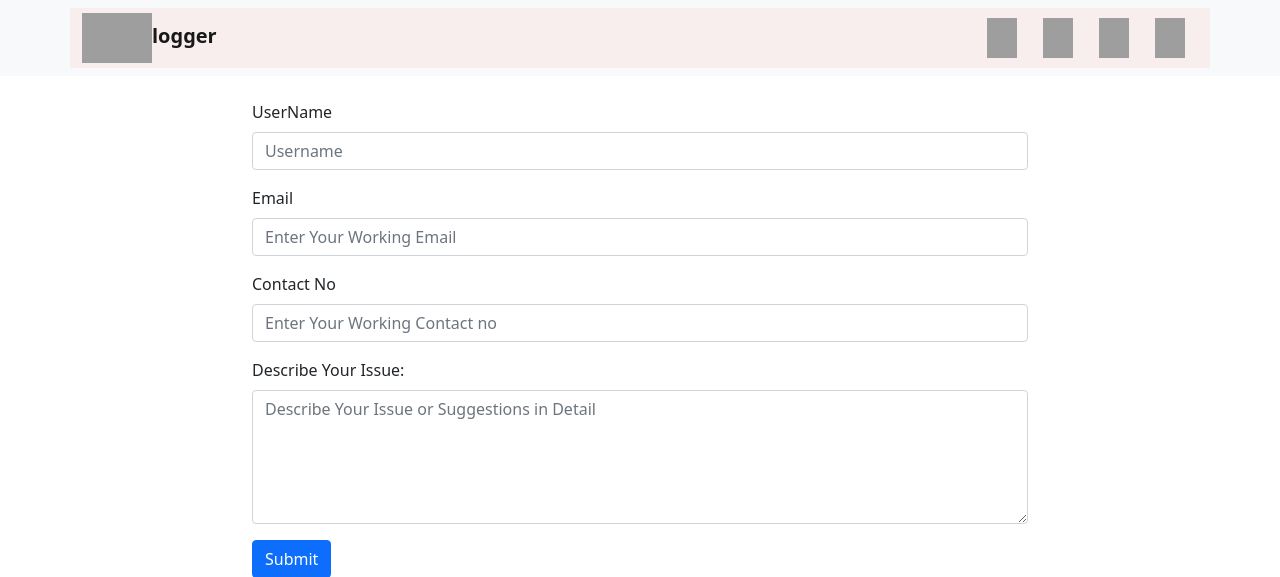
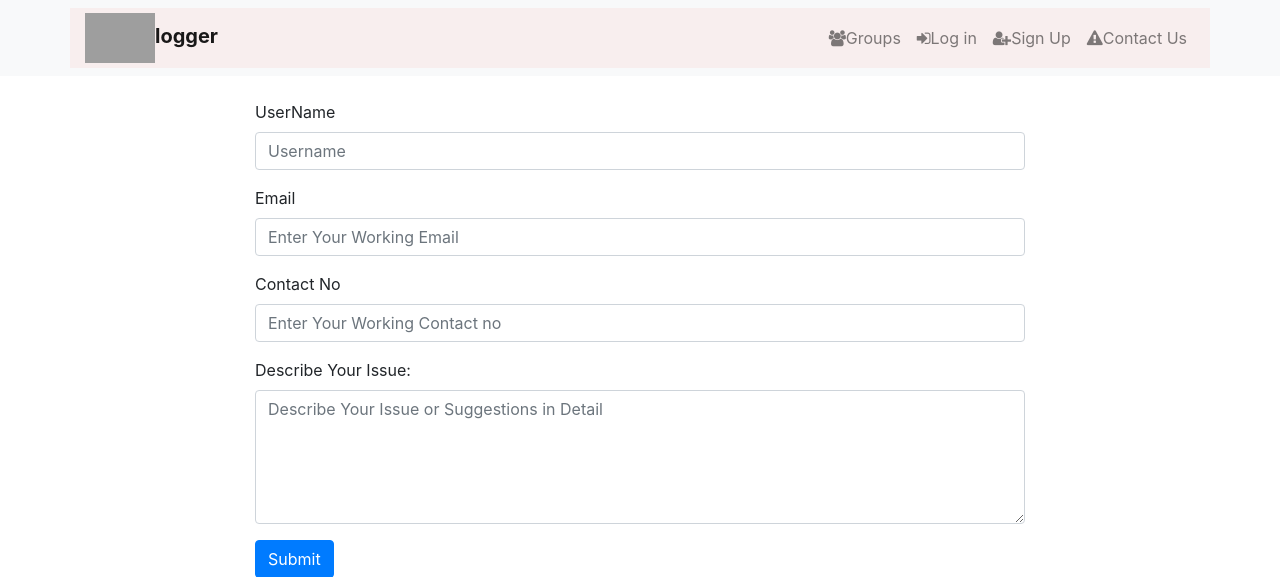
Before and after one commit to neptula/tech_heist, a Django app: page /accounts/contactus/ in a window 1280 px wide. Shown: the top 577 px of the page. Run offline with Django 3.2, Linux system fonts and the light colour scheme; parts of the project's set-up code (start-up, migrations or seed data) failed here and were passed over; some libraries are stand-ins or nearby versions; grey boxes are pictures that could not be loaded.

Commit message:
added css to base.html file

```diff
--- a/templates/base.html
+++ b/templates/base.html
@@ -7,9 +7,13 @@
     <meta name="viewport" content="width=device-width, initial-scale=1.0">
     <link rel="stylesheet" href="https://maxcdn.bootstrapcdn.com/bootstrap/4.0.0/css/bootstrap.min.css" integrity="sha384-Gn5384xqQ1aoWXA+058RXPxPg6fy4IWvTNh0E263XmFcJlSAwiGgFAW/dAiS6JXm" crossorigin="anonymous">
     <link href="https://cdn.jsdelivr.net/npm/bootstrap@5.1.3/dist/css/bootstrap.min.css" rel="stylesheet" integrity="sha384-1BmE4kWBq78iYhFldvKuhfTAU6auU8tT94WrHftjDbrCEXSU1oBoqyl2QvZ6jIW3" crossorigin="anonymous">
+    <link rel="stylesheet" href="https://fonts.googleapis.com/css?family=Roboto|Varela+Round">
+<link rel="stylesheet" href="https://stackpath.bootstrapcdn.com/bootstrap/4.5.0/css/bootstrap.min.css">
+<link rel="stylesheet" href="https://maxcdn.bootstrapcdn.com/font-awesome/4.7.0/css/font-awesome.min.css">
 
     <title>Blogger</title>
     <link rel="stylesheet" href="{% static 'css/master.css' %}">
+    <link rel="stylesheet" href="{% static 'css/index.css' %}">
   {% block linkcss%}{% endblock %}
 </head>
 <body>
@@ -26,14 +30,15 @@
 
              {% if user.is_authenticated %}
 
-       <li><a href="{%url 'posts:create' %}" class="btn btn-simple">Post</a></li>
-       <li><a href="{%url 'groups:all' %}" class="btn btn-simple">Groups</a></li>
-       <li><a href="{%url 'groups:create' %}" class="btn btn-simple">Create Group</a></li>
-       <li><a href="#"class="btn btn-simple"><img src="https://encrypted-tbn0.gstatic.com/images?q=tbn:ANd9GcTTiwKvxVRjBJHL9YRtzzqqRuQ24Lep_uCfxLbkC0zzHdJGdgeCAXtBv2eyGWpDx1fP8MI&usqp=CAU" alt="B"width="30px" height="40px"></a></li>
-       <a href="{% url 'accounts:contactus'  %}" class="btn btn-simple"><img src="https://www.vhv.rs/dpng/d/424-4243843_contact-us-icon-in-black-ndash-free-icons.png" alt="C" width="50px" height="50px"></a>
-       <li><a class="btn btn-simple" data-toggle="modal" data-target=".bd-example-modal-lg"><img src="https://w7.pngwing.com/pngs/764/495/png-transparent-computer-icons-user-profile-user-miscellaneous-silhouette-account.png" alt="P"width="30px" height="40px"></a></li>
+      <div class="navbar-nav ml-auto">
+			<a href="#" class="nav-item nav-link active"><i class="fa fa-home"> </i><span>Blogs</span></a>
+			<a href="{%url 'posts:create' %}" class="nav-item nav-link"><i class="fa fa-paper-plane"> </i><span>Post</span></a>
+			<a href="{%url 'groups:all' %}" class="nav-item nav-link"><i class="fa fa-users"></i><span>Groups</span></a>
+			<a href="{% url 'accounts:contactus'  %}" class="nav-item nav-link"><i class="fa fa-exclamation-triangle"></i><span>Contact Us</span></a>
+      <li><a class="nav-item nav-link" data-toggle="modal" data-target=".bd-example-modal-lg"><i class="fa fa-user "></i>Profile</a></li>
+			</div>
 
-       <!-- Modal -->
+             <!-- Modal -->
        <div class="modal fade bd-example-modal-lg" tabindex="-1" role="dialog" aria-labelledby="myLargeModalLabel"
          aria-hidden="true">
          <div class="modal-dialog modal-lg">
@@ -69,10 +74,10 @@
 
 
              {% else %}
-                   <li><a href="{%url 'groups:all' %}"class="btn btn-simple"><img src="https://encrypted-tbn0.gstatic.com/images?q=tbn:ANd9GcTTiwKvxVRjBJHL9YRtzzqqRuQ24Lep_uCfxLbkC0zzHdJGdgeCAXtBv2eyGWpDx1fP8MI&usqp=CAU" alt="B"width="30px" height="40px"> </a></li>
-                   <li><a href="{% url 'accounts:login'  %}" class="btn btn-simple"><img src="https://encrypted-tbn0.gstatic.com/images?q=tbn:ANd9GcQs0Cv1_1Ps5IV6069L-FVmfbtraQ4vrH16FrCL1GVCTb9SxPG9HracX6_t8x_mEYZo7dk&usqp=CAU" alt="L" width="30px" height="40px"></a></li>
-                   <li><a href="{% url 'accounts:signup'  %}" class="btn btn-simple"><img src="https://www.clipartmax.com/png/full/474-4742013_sign-up-today-choose-the-genre-that-fits-your-sound-add-user.png" alt="S"width="30px" height="40px"></a></li>
-          <a href="{% url 'accounts:contactus'  %}" class="btn btn-simple"><img src="https://www.vhv.rs/dpng/d/424-4243843_contact-us-icon-in-black-ndash-free-icons.png" alt="C" width="30px" height="40px"></a>
+                  <a href="{%url 'groups:all' %}" class="nav-item nav-link"><i class="fa fa-users"></i><span>Groups</span></a>
+                   <li><a href="{% url 'accounts:login'  %}" class="nav-item nav-link"><i class="fa fa-sign-in"></i>Log in</a></li>
+                   <li><a href="{% url 'accounts:signup'  %}" class="nav-item nav-link"><i class="fa fa-user-plus"></i>Sign Up</a></li>
+          <a href="{% url 'accounts:contactus'  %}" class="nav-item nav-link"><i class="fa fa-exclamation-triangle"></i><span>Contact Us</span></a>
 
              {% endif %}
          </ul>
```
